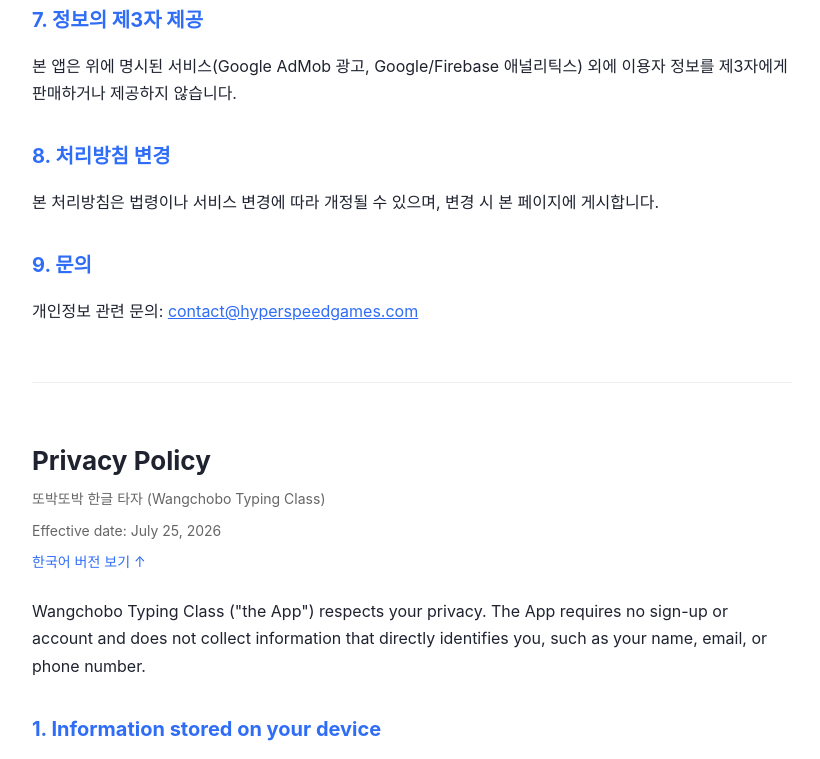
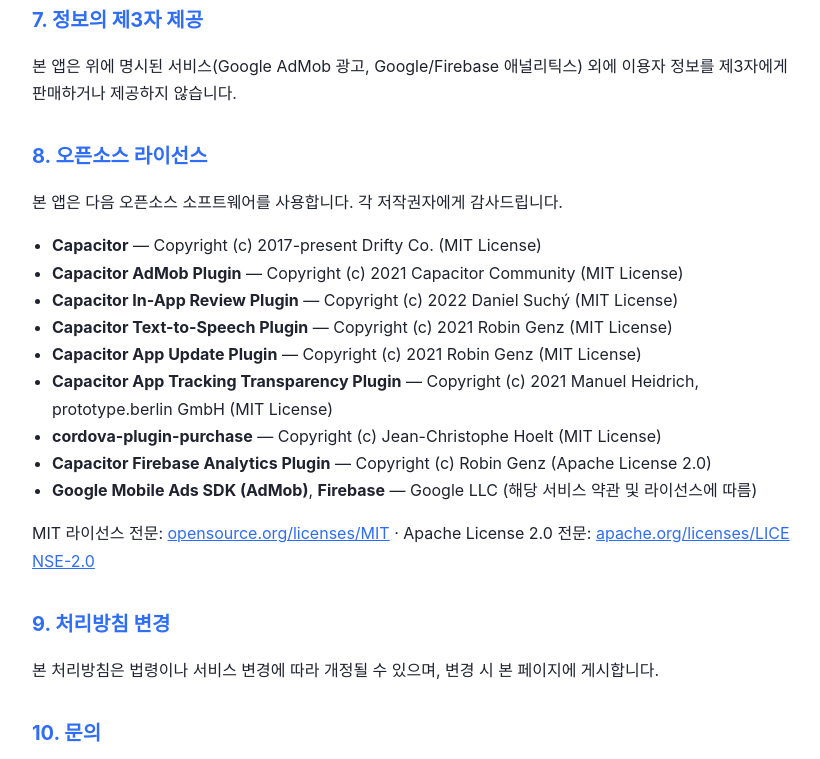
Before and after one commit to jgseo77/wangchobo-typing-privacy, a plain HTML site: page index.html in a window 1280 px wide. Shown: the part 1398-2157 px from the top of the page, without its empty margins (228-1048 px from the left). Drawn offline with Linux system fonts and the light colour scheme.

Commit message:
오픈소스 라이선스 고지 추가 — 번들 미니파이가 MIT 주석을 다 지운다
Capacitor 계열 플러그인은 MIT/Apache-2.0 이라 저작권 고지 포함이
의무인데, Vite 미니파이가 @license 주석을 제거해 빌드 산출물에
Capacitor 한 줄 말고는 남지 않는다. 처리방침에 8번 섹션으로 한/영
양쪽 추가. 기존 8·9번은 9·10번으로 밀림.

```diff
--- a/index.html
+++ b/index.html
@@ -107,13 +107,36 @@
           외에 이용자 정보를 제3자에게 판매하거나 제공하지 않습니다.
         </p>
 
-        <h2>8. 처리방침 변경</h2>
+        <h2>8. 오픈소스 라이선스</h2>
+        <p>
+          본 앱은 다음 오픈소스 소프트웨어를 사용합니다. 각 저작권자에게
+          감사드립니다.
+        </p>
+        <ul>
+          <li><strong>Capacitor</strong> — Copyright (c) 2017-present Drifty Co. (MIT License)</li>
+          <li><strong>Capacitor AdMob Plugin</strong> — Copyright (c) 2021 Capacitor Community (MIT License)</li>
+          <li><strong>Capacitor In-App Review Plugin</strong> — Copyright (c) 2022 Daniel Suchý (MIT License)</li>
+          <li><strong>Capacitor Text-to-Speech Plugin</strong> — Copyright (c) 2021 Robin Genz (MIT License)</li>
+          <li><strong>Capacitor App Update Plugin</strong> — Copyright (c) 2021 Robin Genz (MIT License)</li>
+          <li><strong>Capacitor App Tracking Transparency Plugin</strong> — Copyright (c) 2021 Manuel Heidrich, prototype.berlin GmbH (MIT License)</li>
+          <li><strong>cordova-plugin-purchase</strong> — Copyright (c) Jean-Christophe Hoelt (MIT License)</li>
+          <li><strong>Capacitor Firebase Analytics Plugin</strong> — Copyright (c) Robin Genz (Apache License 2.0)</li>
+          <li><strong>Google Mobile Ads SDK (AdMob)</strong>, <strong>Firebase</strong> — Google LLC (해당 서비스 약관 및 라이선스에 따름)</li>
+        </ul>
+        <p>
+          MIT 라이선스 전문:
+          <a href="https://opensource.org/licenses/MIT" target="_blank" rel="noopener">opensource.org/licenses/MIT</a>
+          · Apache License 2.0 전문:
+          <a href="https://www.apache.org/licenses/LICENSE-2.0" target="_blank" rel="noopener">apache.org/licenses/LICENSE-2.0</a>
+        </p>
+
+        <h2>9. 처리방침 변경</h2>
         <p>
           본 처리방침은 법령이나 서비스 변경에 따라 개정될 수 있으며, 변경
           시 본 페이지에 게시합니다.
         </p>
 
-        <h2>9. 문의</h2>
+        <h2>10. 문의</h2>
         <p>
           개인정보 관련 문의: <a href="mailto:contact@hyperspeedgames.com">contact@hyperspeedgames.com</a>
         </p>
@@ -205,13 +228,36 @@
           Analytics).
         </p>
 
-        <h2>8. Changes to this policy</h2>
+        <h2>8. Open-Source Licenses</h2>
+        <p>
+          This app uses the following open-source software. We thank each
+          copyright holder.
+        </p>
+        <ul>
+          <li><strong>Capacitor</strong> — Copyright (c) 2017-present Drifty Co. (MIT License)</li>
+          <li><strong>Capacitor AdMob Plugin</strong> — Copyright (c) 2021 Capacitor Community (MIT License)</li>
+          <li><strong>Capacitor In-App Review Plugin</strong> — Copyright (c) 2022 Daniel Suchý (MIT License)</li>
+          <li><strong>Capacitor Text-to-Speech Plugin</strong> — Copyright (c) 2021 Robin Genz (MIT License)</li>
+          <li><strong>Capacitor App Update Plugin</strong> — Copyright (c) 2021 Robin Genz (MIT License)</li>
+          <li><strong>Capacitor App Tracking Transparency Plugin</strong> — Copyright (c) 2021 Manuel Heidrich, prototype.berlin GmbH (MIT License)</li>
+          <li><strong>cordova-plugin-purchase</strong> — Copyright (c) Jean-Christophe Hoelt (MIT License)</li>
+          <li><strong>Capacitor Firebase Analytics Plugin</strong> — Copyright (c) Robin Genz (Apache License 2.0)</li>
+          <li><strong>Google Mobile Ads SDK (AdMob)</strong>, <strong>Firebase</strong> — Google LLC (subject to their respective terms and licenses)</li>
+        </ul>
+        <p>
+          Full MIT License text:
+          <a href="https://opensource.org/licenses/MIT" target="_blank" rel="noopener">opensource.org/licenses/MIT</a>
+          · Full Apache License 2.0 text:
+          <a href="https://www.apache.org/licenses/LICENSE-2.0" target="_blank" rel="noopener">apache.org/licenses/LICENSE-2.0</a>
+        </p>
+
+        <h2>9. Changes to this policy</h2>
         <p>
           This policy may be updated due to legal or service changes; any updates
           will be posted on this page.
         </p>
 
-        <h2>9. Contact</h2>
+        <h2>10. Contact</h2>
         <p>
           Privacy inquiries: <a href="mailto:contact@hyperspeedgames.com">contact@hyperspeedgames.com</a>
         </p>
```
